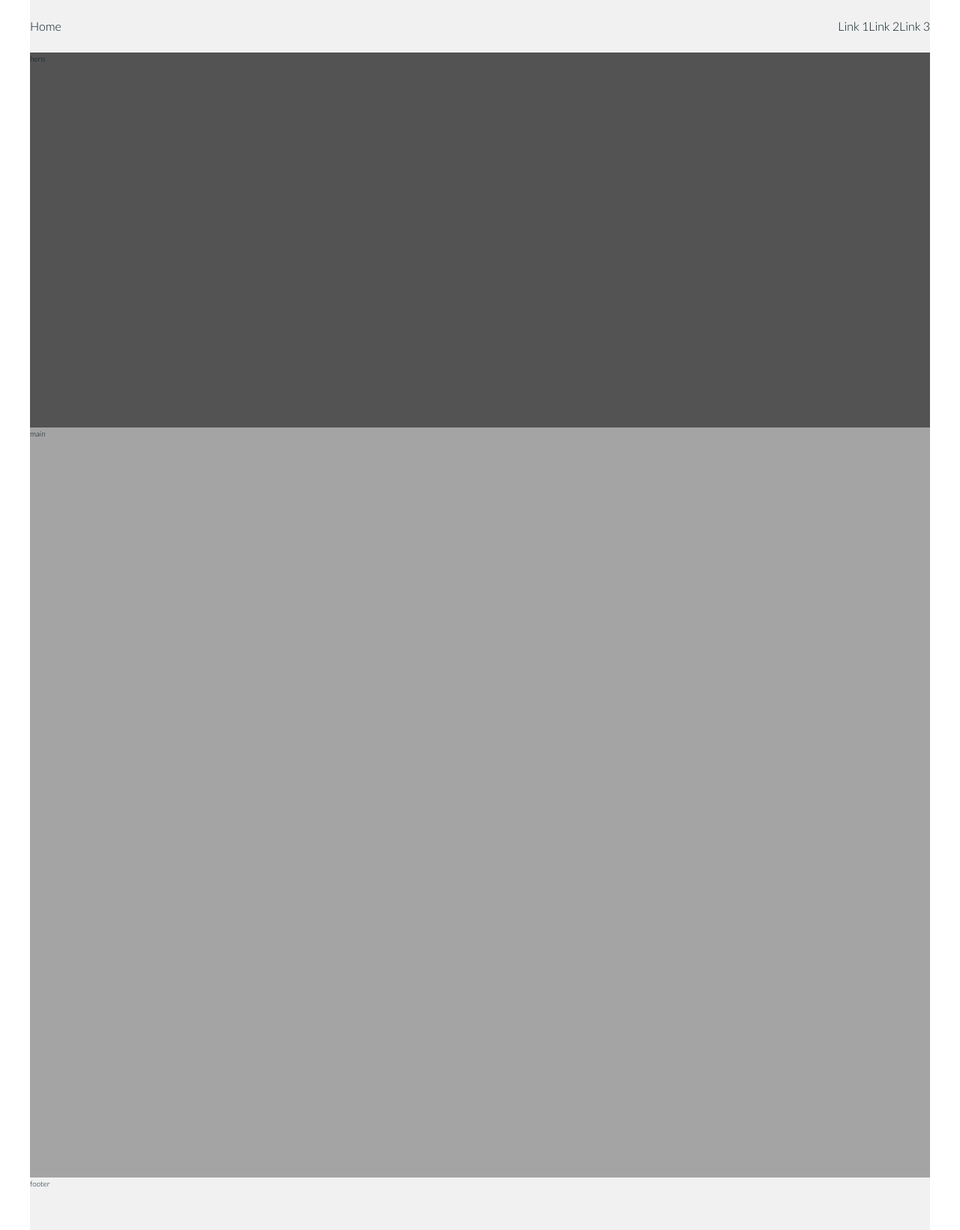
After one commit to simonnineteen90/food-blog, a Flask app: page /flex-practice in a window 1280 px wide. The commit adds this page. Shown: the whole page at 75% size. Run offline with Flask 2, Linux system fonts and the light colour scheme.

Commit message:
building own layout with flexbox

```diff
--- a/main.py
+++ b/main.py
@@ -19,6 +19,10 @@ def hello_world():
     return render_template('index.html')
 
 
+@app.route('/flex-practice')
+def flex_practice():
+    return render_template('flex-practice.html')
+
 @app.route('/contact', methods=["POST"])
 def contact():
     if request.method == "POST":
--- a/static/css/styles.css
+++ b/static/css/styles.css
@@ -1,5 +1,8 @@
 :root {
   --color-primary: #00171F;
+  --color-white: rgb(241, 241, 241);
+  --color-light-gray: rgb(165, 164, 164);
+  --color-dark-gray: rgb(83, 83, 83);
 }
 
 *,
@@ -15,19 +18,55 @@ html {
   font-weight: 400;
   line-height: 1.6;
   color: var(--color-primary);
+  margin: 0;
+  padding: 0;
 }
 
 body {
+  margin: inherit;
+}
+
+.headings {
+  font-weight: 700;
+}
+
+.container {
+  max-width: 120rem;
+  margin: 0 auto;
+  background-color: var(--color-light-gray);
+  min-height: 100vh;
+}
+
+.navigation {
+  height: 7rem;
+  background-color: var(--color-white);
+  display: flex;
+  justify-content: space-between;
+  align-items: center;
+}
+
+.hero {
+  height: 50rem;
+  background-color: var(--color-dark-gray);
+}
+
+.main-content {
+  height: 100rem;
+  background-color: var(--color-light-gray);
+}
+
+.footer {
+  height: 7rem;
+  background-color: var(--color-white);
+}
+
+.contact-container {
   display: flex;
   align-items: center;
   justify-content: center;
   flex-direction: column;
   height: 100vh;
   background-color: #090031;
-}
-
-.headings {
-  font-weight: 700;
 }
 
 .form-test {
@@ -69,44 +108,60 @@ label {
   margin: 20px 0 10px 0;
 }
 
-nav {
+/* nav {
     width: 100%;
     height: 60px;
     background-color: #FDFDFD;
     position: absolute;
     top: 0;
     left: 0;
+
     display: flex;
     justify-content: center;
     align-items: center;
+
     font-size: 1.6rem;
+
+
 }
 
 .nav_container {
     width: 1000px;
     height: inherit;
+
     display: flex;
     justify-content: space-between;
     align-items: center;
 }
 
 nav ul {
+
     height: 100%;
-  padding: 0;
+    padding:0;
     list-style: none;
+
     display: flex;
     flex-direction: row;
     align-items: center;
     justify-content: flex-end;
+
 }
 
 nav ul li {
+
     font-weight: 700;
     margin: 0 10px;
 }
 
 .nav-home {
     font-weight: 700;
+} */
+.navigation {
+  font-size: 1.6rem;
+}
+.navigation__links {
+  display: flex;
+  list-style: none;
 }
 
 /*# sourceMappingURL=styles.css.map */
--- a/static/sass/_base.scss
+++ b/static/sass/_base.scss
@@ -1,7 +1,10 @@
 
 // declare css variables !these are different to SCSS Variables
 :root {
-    --color-primary: #00171F;;
+    --color-primary: #00171F;
+    --color-white: rgb(241, 241, 241);
+    --color-light-gray: rgb(165, 164, 164);
+    --color-dark-gray: rgb(83, 83, 83);
 
 }
 
@@ -22,18 +25,17 @@ html {
     line-height: 1.6;
     color: var(--color-primary);
 
+    margin:0;
+    padding: 0;
+
 
 }
 
-body {
-    display: flex;
-    align-items: center;
-    justify-content: center;
-    flex-direction: column;
-    height: 100vh;
-    background-color: rgb(9, 0, 49);
+body{
+    margin: inherit;
+}
 
-}
+
 
 
 .headings {
--- a/static/sass/_components.scss
+++ b/static/sass/_components.scss
@@ -1,5 +1,15 @@
 
 // FORM
+
+.contact-container {
+    display: flex;
+    align-items: center;
+    justify-content: center;
+    flex-direction: column;
+    height: 100vh;
+    background-color: rgb(9, 0, 49);
+
+}
 
 .form-test {
     width: 600px;
@@ -18,8 +28,6 @@
     display:flex;
     flex-direction: column;
     width: 100%;
-
-
 }
 
 input[type=text] {
@@ -34,7 +42,6 @@ input:focus {
 
 }
 
-
 button, input, select, textarea, label {
     font-family: inherit;
     font-size: 100%;
@@ -48,9 +55,11 @@ label {
 }
 
 
+
+// *************
 // NAV version 1
 
-nav {
+/* nav {
     width: 100%;
     height: 60px;
     background-color: #FDFDFD;
@@ -97,4 +106,21 @@ nav ul li {
 
 .nav-home {
     font-weight: 700;
+} */
+
+// *************
+// NAV version 2
+
+.navigation {
+    font-size: 1.6rem;
+
+    &__home {
+
+    }
+
+    &__links {
+        display: flex;
+        list-style: none;
+    }
+
 }
--- a/static/sass/_layout.scss
+++ b/static/sass/_layout.scss
@@ -0,0 +1,37 @@
+.container {
+max-width: 120rem;
+margin:0 auto;
+background-color: var(--color-light-gray);
+
+min-height: 100vh;
+
+}
+
+
+
+.navigation {
+    height: 7rem;
+    background-color: var(--color-white);
+    display: flex;
+    justify-content: space-between;
+    align-items: center;
+
+}
+
+.hero {
+    height: 50rem;
+    background-color: var(--color-dark-gray);
+
+
+}
+
+.main-content {
+    height: 100rem;
+    background-color: var(--color-light-gray);
+
+}
+
+.footer{
+    height: 7rem;
+    background-color: var(--color-white);
+}
--- /dev/null
+++ b/templates/flex-practice.html
@@ -0,0 +1,43 @@
+<html lang="en">
+<head>
+    <meta charset="UTF-8">
+    <meta name="viewport" content="width=device-width, initial-scale=1.0">
+    <meta http-equiv="X-UA-Compatible" content="ie=edge">
+    <title>Flex Practice</title>
+
+    <link rel="stylesheet" href="static/css/styles.css">
+    <link rel="preconnect" href="https://fonts.gstatic.com">
+    <link href="https://fonts.googleapis.com/css2?family=Lato:wght@300;700&display=swap" rel="stylesheet">
+
+</head>
+<body>
+   <div class="container">
+
+        <nav class="navigation">
+            <span class="navigation__home">Home</span>
+            <ul class="navigation__links">
+                <li>Link 1</li>
+                <li>Link 2</li>
+                <li>Link 3</li>
+            </ul>
+        </nav>
+
+        <section class="hero">
+            hero
+        </section>
+
+        <main class="main-content">
+            main
+        </main>
+
+        <footer class="footer">
+            footer
+        </footer>
+
+
+
+
+   </div>
+
+</body>
+</html>
```
Also changed, not shown: templates/index.html (+7 -2 lines), 1 other file. Lines whose indentation alone changed are shown as unchanged.
